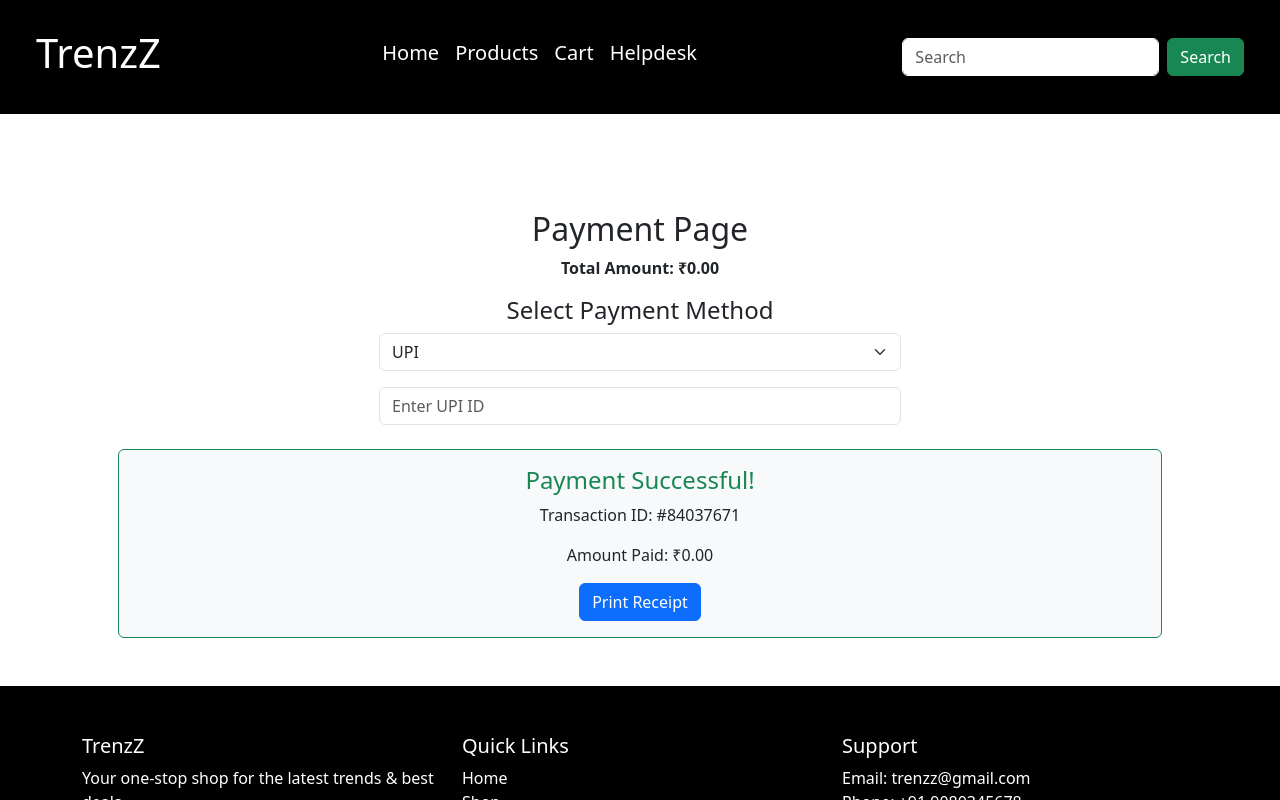
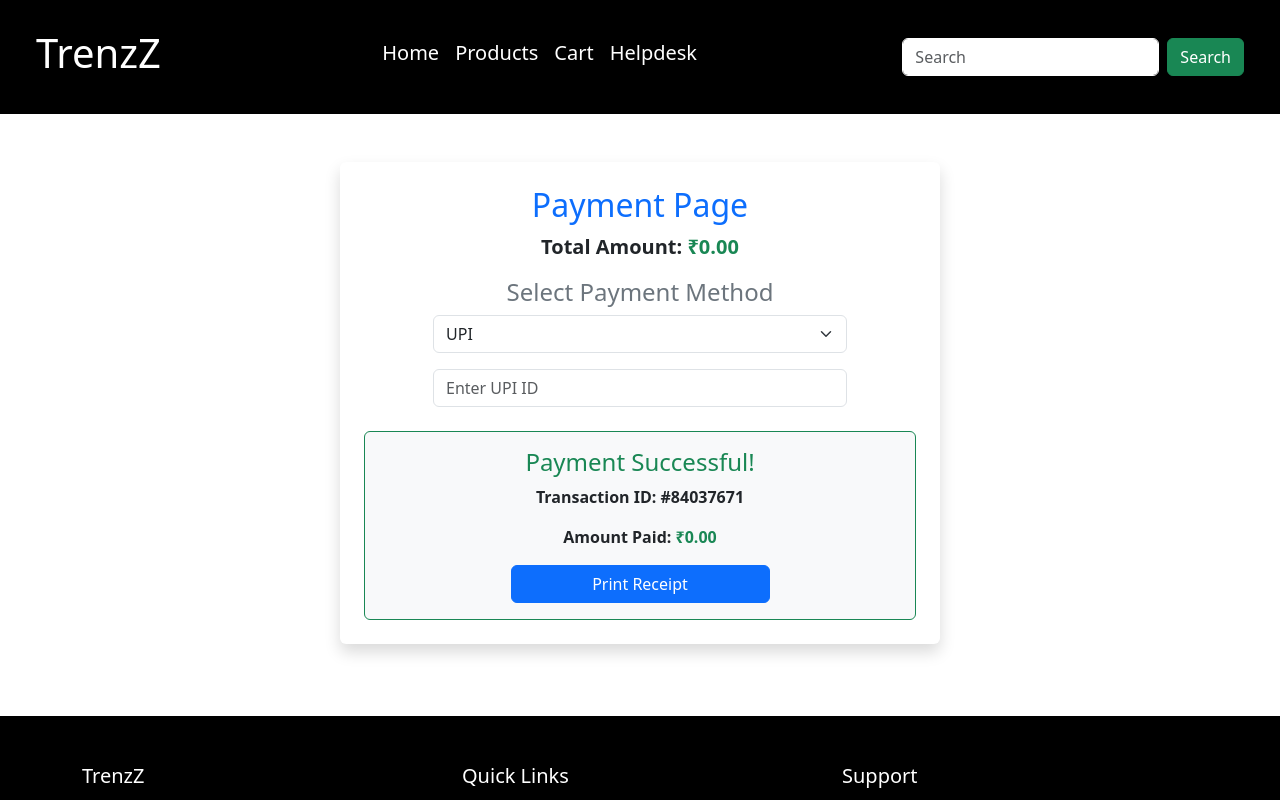
Before and after one commit to Sriman484/e-commerce-website, a React (Vite) app in the folder frontend/: page /payment in a window 1280 px wide. Both pictures are taken after a click on the button "Pay Now". Shown: the top 800 px of the page. Built offline with nearby package versions, Linux system fonts and the light colour scheme.

Commit message:
Enhanced functionalities

```diff
--- /dev/null
+++ b/frontend/db/db.json
@@ -0,0 +1,14 @@
+{
+    "users": [
+      {
+        "id": 1,
+        "email": "test@gmail.com",
+        "password": "123456"
+      },
+      {
+        "id": 2,
+        "email": "admin@gmail.com",
+        "password": "admin"
+      }
+    ]
+  }
--- a/frontend/src/App.jsx
+++ b/frontend/src/App.jsx
@@ -14,6 +14,7 @@ function App() {
   const [cartItems, setCartItems] = useState([]);
 
   const addToCart = (product) => {
+    alert("Item added to Cart Successfully ✅")
     setCartItems((prevCart) => {
       const existingItem = prevCart.find((item) => item._id === product._id);
       if (existingItem) {
--- a/frontend/src/components/Payment.jsx
+++ b/frontend/src/components/Payment.jsx
@@ -16,13 +16,14 @@ function Payment() {
   };
 
   return (
-    <div className="container mt-5 text-center p-5">
-      <h2>Payment Page</h2>
-      <p className="fw-bold">Total Amount: ₹{totalAmount.toFixed(2)}</p>
+    <>
+    <div className="container mt-5 p-4 text-center bg-white shadow rounded" style={{ maxWidth: "600px" }}>
+      <h2 className="text-primary">Payment Page</h2>
+      <p className="fw-bold text-dark fs-5">Total Amount: <span className="text-success">₹{totalAmount.toFixed(2)}</span></p>
 
-      <h4>Select Payment Method</h4>
+      <h4 className="text-secondary mt-3">Select Payment Method</h4>
       <select
-        className="form-select w-50 mx-auto mb-3"
+        className="form-select w-75 mx-auto mt-2 mb-3"
         value={paymentMethod}
         onChange={(e) => setPaymentMethod(e.target.value)}
       >
@@ -31,26 +32,30 @@ function Payment() {
         <option value="Card">Debit/Credit Card</option>
       </select>
 
-      {paymentMethod === "UPI" && <input type="text" className="form-control w-50 mx-auto mb-3" placeholder="Enter UPI ID" />}
-      {paymentMethod === "Net Banking" && <input type="text" className="form-control w-50 mx-auto mb-3" placeholder="Enter Bank Name" />}
-      {paymentMethod === "Card" && (
-        <>
-          <input type="text" className="form-control w-50 mx-auto mb-2" placeholder="Card Number" />
-          <input type="text" className="form-control w-50 mx-auto mb-3" placeholder="CVV" />
-        </>
-      )}
+      <div className="w-75 mx-auto">
+        {paymentMethod === "UPI" && <input type="text" className="form-control mb-3" placeholder="Enter UPI ID" />}
+        {paymentMethod === "Net Banking" && <input type="text" className="form-control mb-3" placeholder="Enter Bank Name" />}
+        {paymentMethod === "Card" && (
+          <>
+            <input type="text" className="form-control mb-2" placeholder="Card Number" />
+            <input type="text" className="form-control mb-3" placeholder="CVV" />
+          </>
+        )}
+      </div>
 
       {!paymentSuccess ? (
-        <button className="btn btn-success" onClick={handlePayment}>Pay Now</button>
+        <button className="btn btn-lg btn-success w-75" onClick={handlePayment}>Pay Now</button>
       ) : (
         <div className="mt-4 p-3 border border-success rounded bg-light">
           <h4 className="text-success">Payment Successful!</h4>
-          <p>Transaction ID: #{Math.floor(Math.random() * 100000000)}</p>
-          <p>Amount Paid: ₹{totalAmount.toFixed(2)}</p>
-          <button className="btn btn-primary" onClick={handlePrint}>Print Receipt</button>
+          <p className="fw-bold">Transaction ID: <span className="text-dark">#{Math.floor(Math.random() * 100000000)}</span></p>
+          <p className="fw-bold">Amount Paid: <span className="text-success">₹{totalAmount.toFixed(2)}</span></p>
+          <button className="btn btn-primary w-50" onClick={handlePrint}>Print Receipt</button>
         </div>
       )}
     </div>
+    <br /><br /><br />
+    </>
   );
 }
 
```
Also changed, not shown: 2 other files (tests, documents, lock files or other folders).
